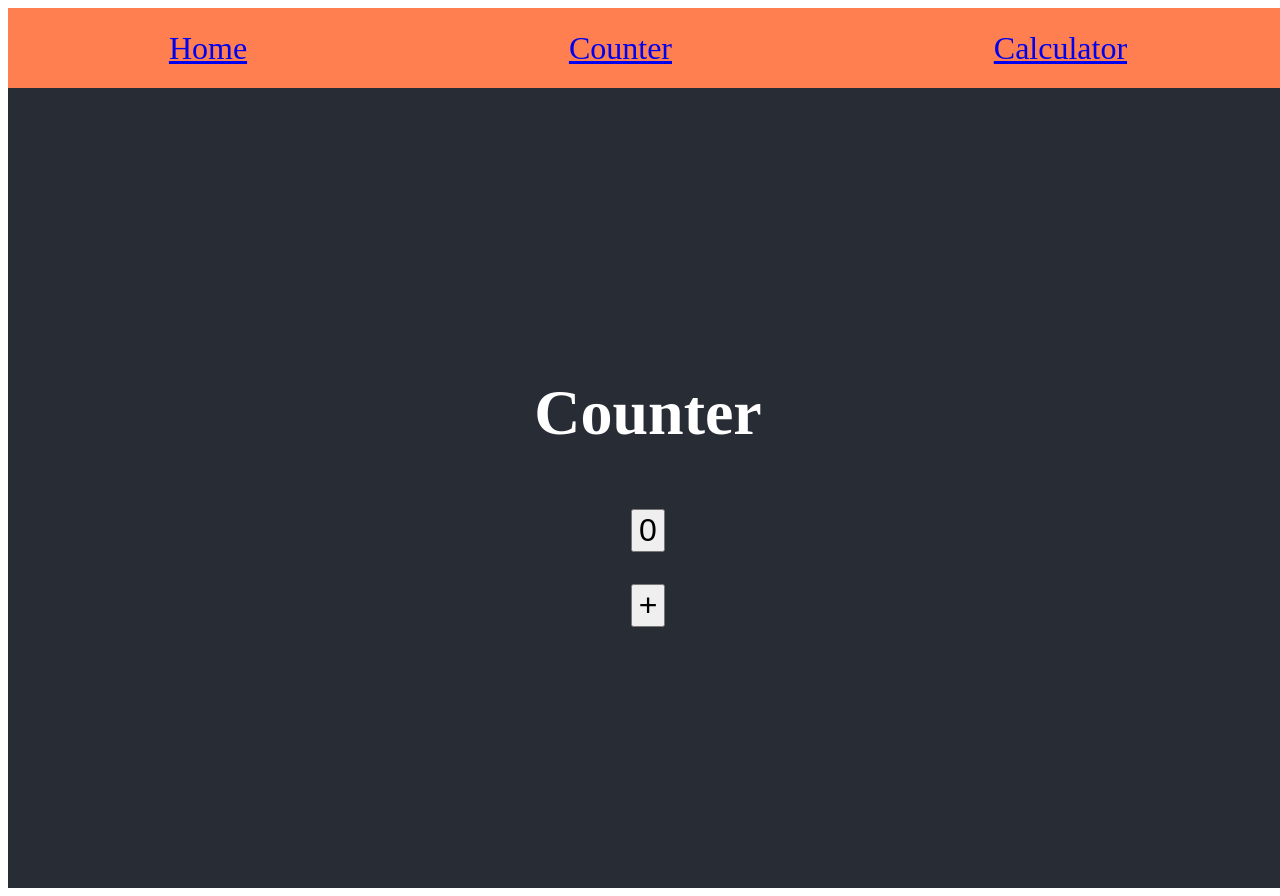
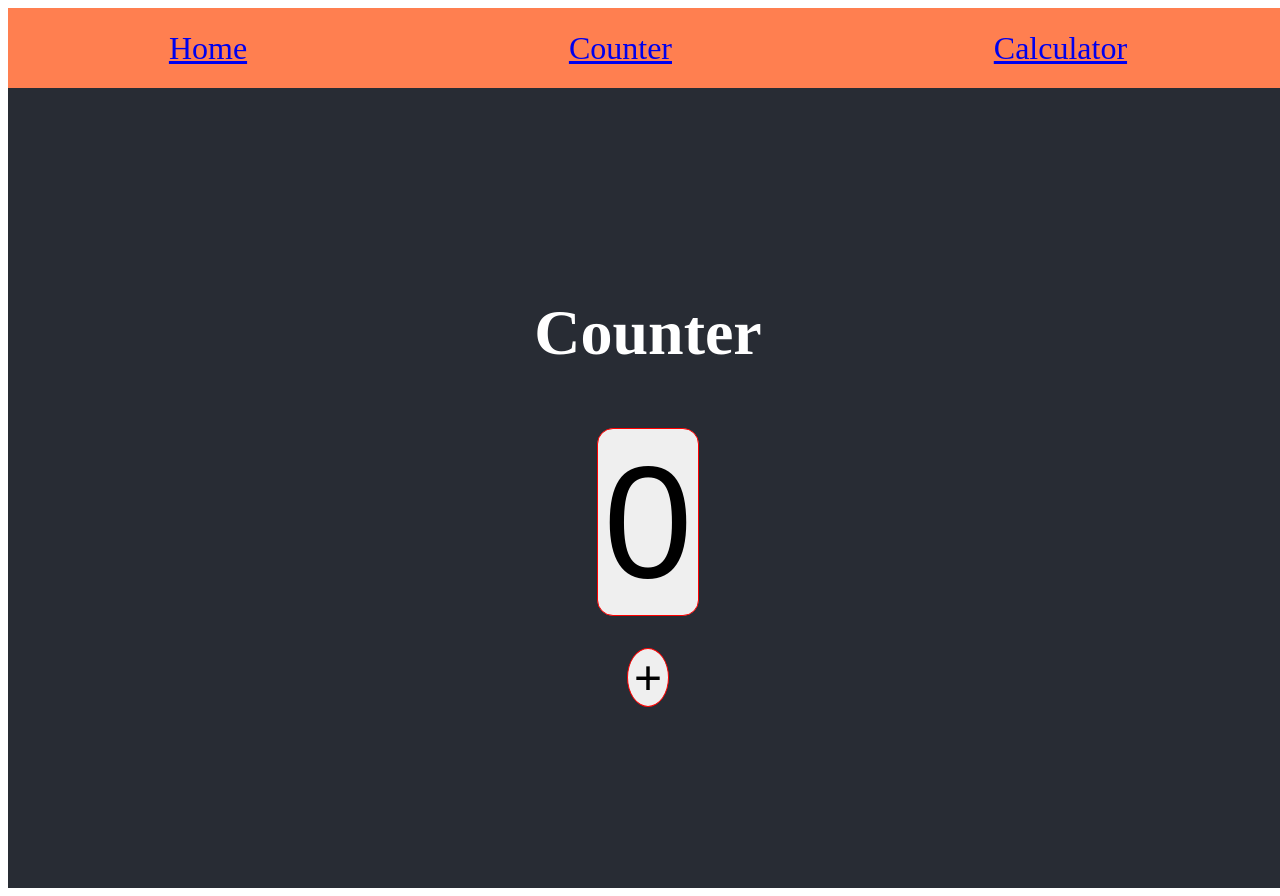
Before and after one commit to reyk-zepper/React1, a React (Create React App) app: page /counter in a window 1280 px wide. Built offline with nearby package versions, Linux system fonts and the light colour scheme.

Commit message:
min counter design

```diff
--- a/src/components/Count.js
+++ b/src/components/Count.js
@@ -21,9 +21,9 @@ export default function Counter() {
     <>
       <StyledCounter>
         <h1>Counter</h1>
-        <button onClick={handleClick}>{count}</button>
-        <button onClick={() => setCount(count + 1)}>+</button>
-        {count > 0 && <button onClick={decrement}>-</button>}
+        <StyledButtonCounter onClick={handleClick}>{count}</StyledButtonCounter>
+        <StyledButton onClick={() => setCount(count + 1)}>+</StyledButton>
+        {count > 0 && <StyledButton onClick={decrement}>-</StyledButton>}
       </StyledCounter>
     </>
   );
@@ -43,14 +43,26 @@ const StyledCounter = styled.div`
   h1 {
     font-size: 4rem;
   }
-  button {
-    font-size: 2rem;
-    margin: 1rem;
-  }
-  p {
-    font-size: 4rem;
-    border: 1px solid white;
-    border-radius: 1rem;
-    padding: 1rem;
+`;
+
+const StyledButtonCounter = styled.button`
+  border: red solid 1px;
+  font-size: 10rem;
+  margin: 1rem;
+  border-radius: 1rem;
+  :hover {
+    background-color: grey;
+    color: #282c34;
   }
 `;
+
+const StyledButton = styled.button`
+  border: red solid 1px;
+  font-size: 3rem;
+  margin: 1rem;
+  border-radius: 50%;
+  :hover {
+    background-color: coral;
+    color: #282c34;
+  }
+`;
--- /dev/null
+++ b/src/components/Pokemon.js
@@ -0,0 +1,3 @@
+import React from "react";
+
+export default function Pokemon() {}
```
